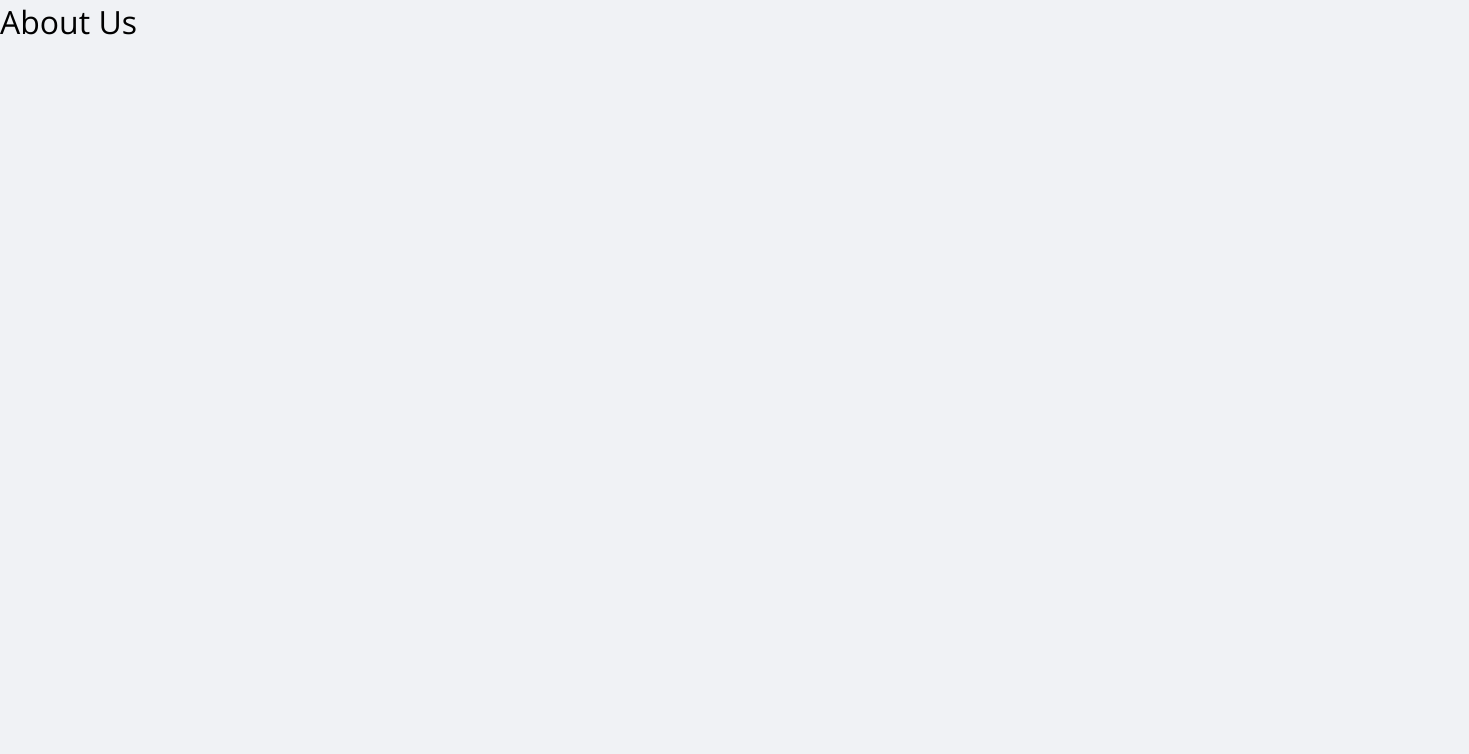
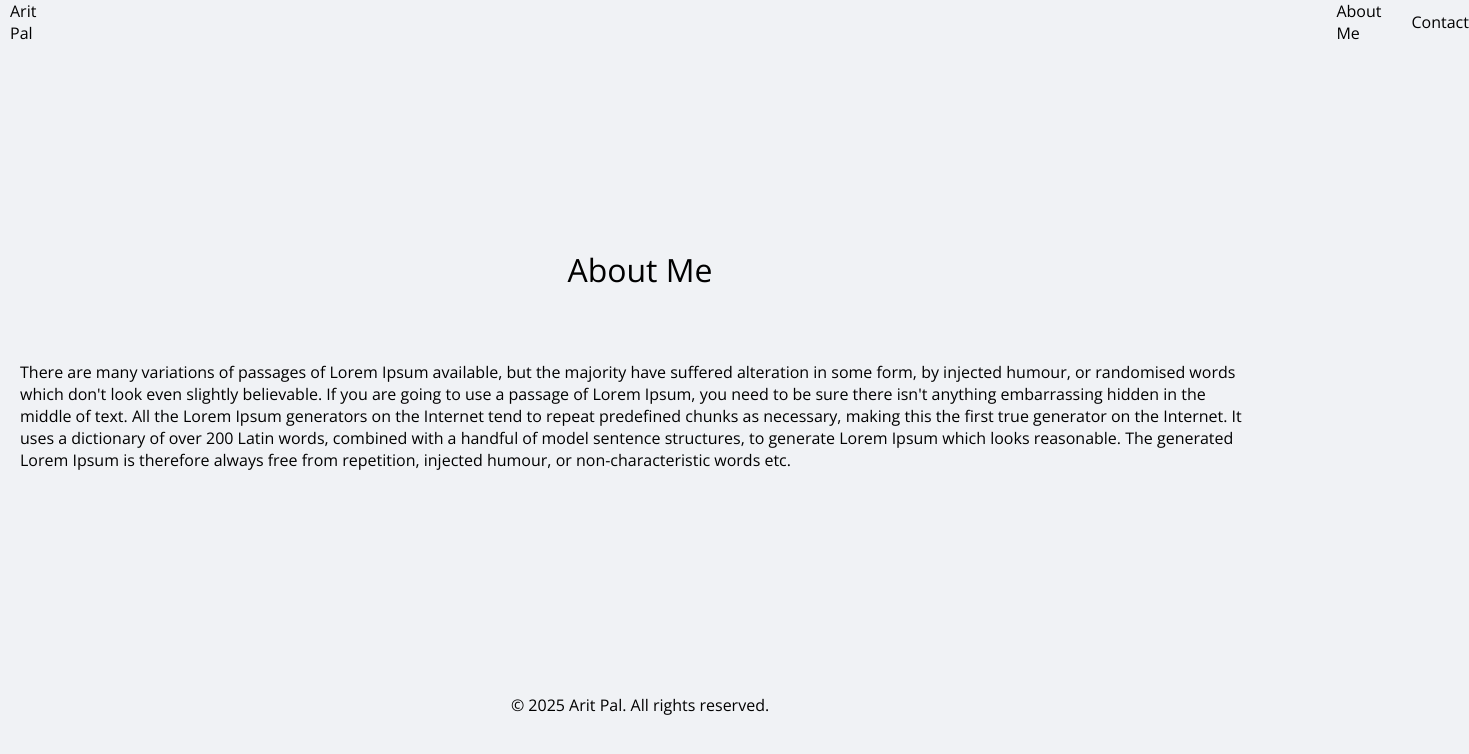
Before and after one commit to arit-pal/Personal-Website, a React (Vite) app: page /about in a window 1280 px wide. Shown: the top 754 px of the page, 1469 px wide, since content can reach past the window. Built offline with nearby package versions, Linux system fonts and the light colour scheme.

Commit message:
add: about page structure

```diff
--- /dev/null
+++ b/src/pages/About/About.css
@@ -0,0 +1,51 @@
+body {
+    background-color: #f0f2f5;
+    margin: 0;
+    height: 100vh;
+}
+
+.about-container {
+    height: 100vh;
+}
+
+.header-content {
+    display: flex;
+    align-items: center;
+}
+
+.header-name {
+    margin-left: 10px;
+    margin-right: 1300px;
+}
+
+.header-links {
+    display: flex;
+    align-items: center;
+    justify-content: center;
+}
+
+.header-about {
+    margin-right: 30px;
+}
+
+.main-content {
+    display: flex;
+    flex-direction: column;
+    align-items: center;
+    justify-content: center;
+    height: 650px;
+}
+
+.main-content h1 {
+    margin-bottom: 50px;
+}
+
+.main-content p {
+    margin: 20px;
+}
+
+.footer-content {
+    display: flex;
+    align-items: center;
+    justify-content: center;
+}
--- a/src/pages/About/About.jsx
+++ b/src/pages/About/About.jsx
@@ -1,8 +1,29 @@
+import "./About.css";
+
 const About = () => {
     return (
-        <>
-            <h1>About Us</h1>
-        </>
+        <div className="about-container">
+            <header className="header-content">
+                <div className="header-name">
+                    <p>Arit Pal</p>
+                </div>
+                <div className="header-links">
+                    <div className="header-about">
+                        <p>About Me</p>
+                    </div>
+                    <div className="header-contact">
+                        <p>Contact</p>
+                    </div>
+                </div>
+            </header>
+            <main className="main-content">
+                <h1>About Me</h1>
+                <p>There are many variations of passages of Lorem Ipsum available, but the majority have suffered alteration in some form, by injected humour, or randomised words which don't look even slightly believable. If you are going to use a passage of Lorem Ipsum, you need to be sure there isn't anything embarrassing hidden in the middle of text. All the Lorem Ipsum generators on the Internet tend to repeat predefined chunks as necessary, making this the first true generator on the Internet. It uses a dictionary of over 200 Latin words, combined with a handful of model sentence structures, to generate Lorem Ipsum which looks reasonable. The generated Lorem Ipsum is therefore always free from repetition, injected humour, or non-characteristic words etc.</p>
+            </main>
+            <footer className="footer-content">
+                <p>© 2025 Arit Pal. All rights reserved.</p>
+            </footer>
+        </div>
     );
 };
 
```
